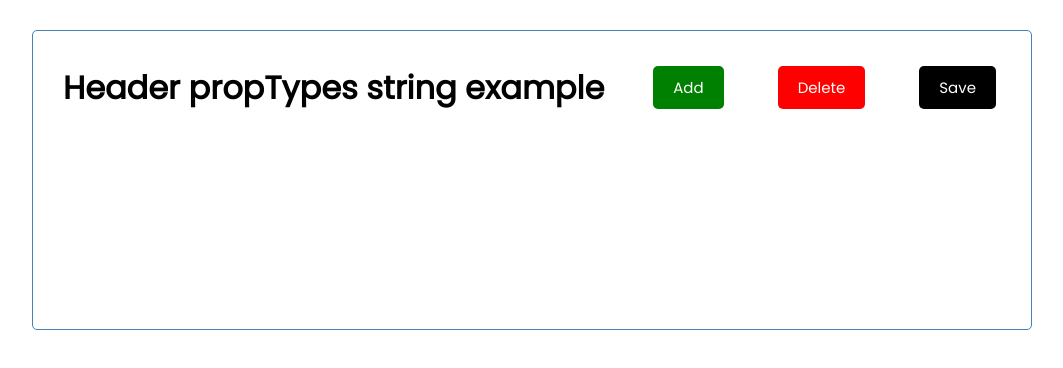
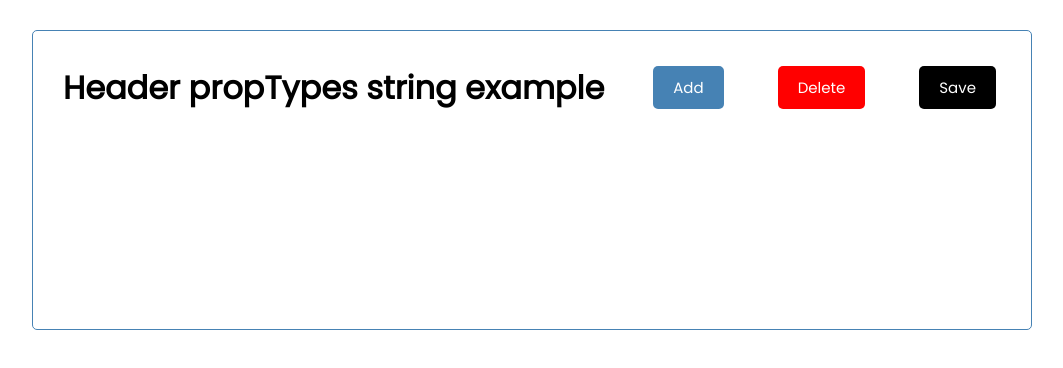
Before and after one commit to Infilong/ReactTraining, a React (Create React App) app: page / in a window 1280 px wide. Shown: the top 368 px of the page, without its empty margins (108-1171 px from the left). Built offline with nearby package versions, Linux system fonts and the light colour scheme.

Commit message:
Button click function and log

```diff
--- a/src/components/Button.js
+++ b/src/components/Button.js
@@ -1,9 +1,23 @@
-export const Button = ({ color, text }) => {
+import PropTypes from "prop-types";
+const Button = ({ color, text, onClick }) => {
   return (
-    <button style={{ backgroundColor: color }} className="btn">
+    <button
+      style={{ backgroundColor: color }}
+      className="btn"
+      onClick={onClick}
+    >
       {text}
     </button>
   );
 };
 
+Button.defaultProps = {
+  color: "steelblue",
+};
+
+Button.propTypes = {
+  color: PropTypes.string,
+  text: PropTypes.string,
+};
+
 export default Button;
--- a/src/components/Header.js
+++ b/src/components/Header.js
@@ -2,12 +2,15 @@ import PropTypes from "prop-types";
 import Button from "./Button";
 
 const Header = ({ title }) => {
+  const onClick = () => {
+    console.log("Button is clicked")
+  }
   return (
     <header className="header">
       <h1>{title}</h1>
-      <Button color="green" text="Add"/>
-      <Button color="red" text="Delete"/>
-      <Button color="black" text="Save"/>
+      <Button text="Add" onClick={onClick}/>
+      <Button color="red" text="Delete" onClick={onClick}/>
+      <Button color="black" text="Save" />
     </header>
   );
 };
```
